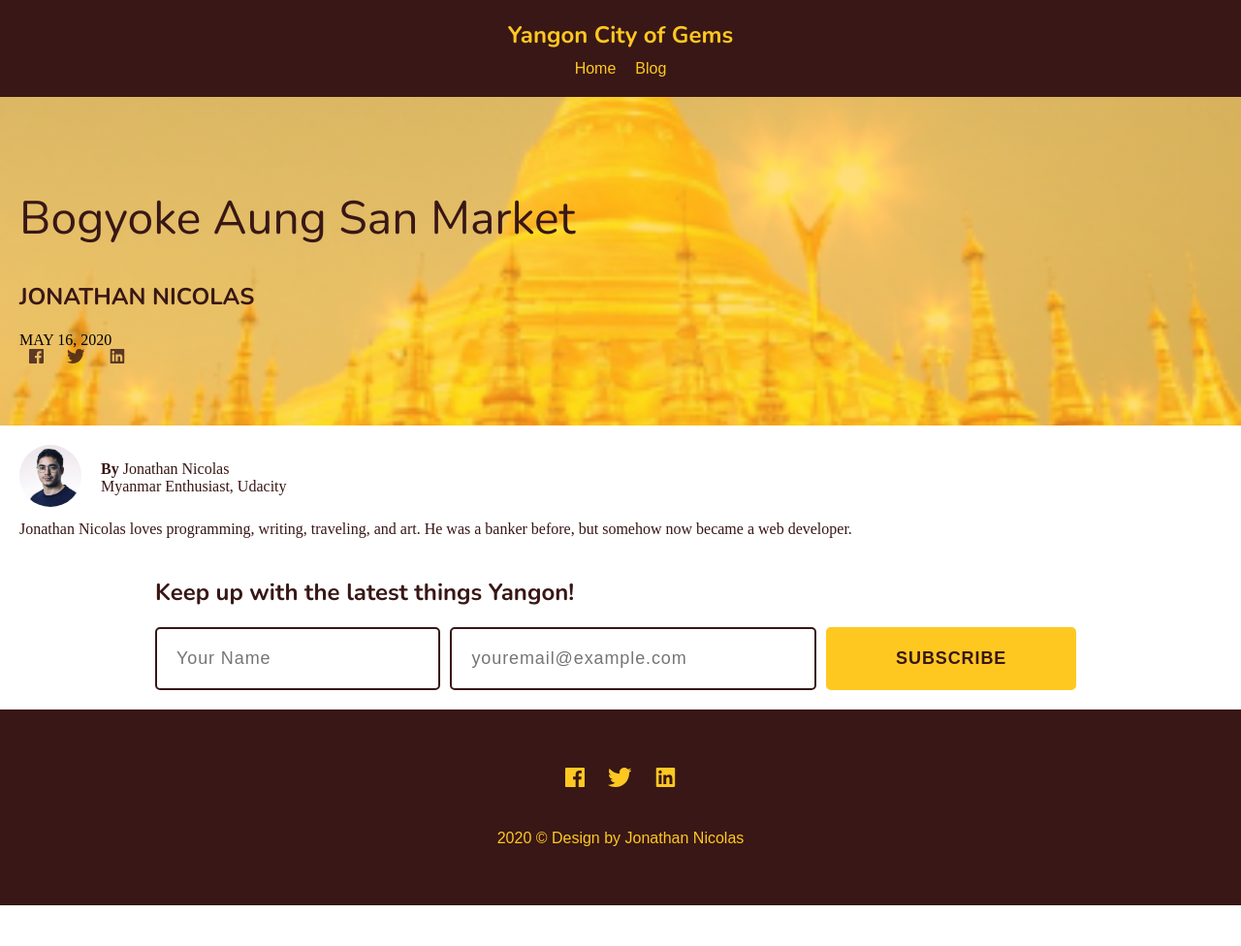
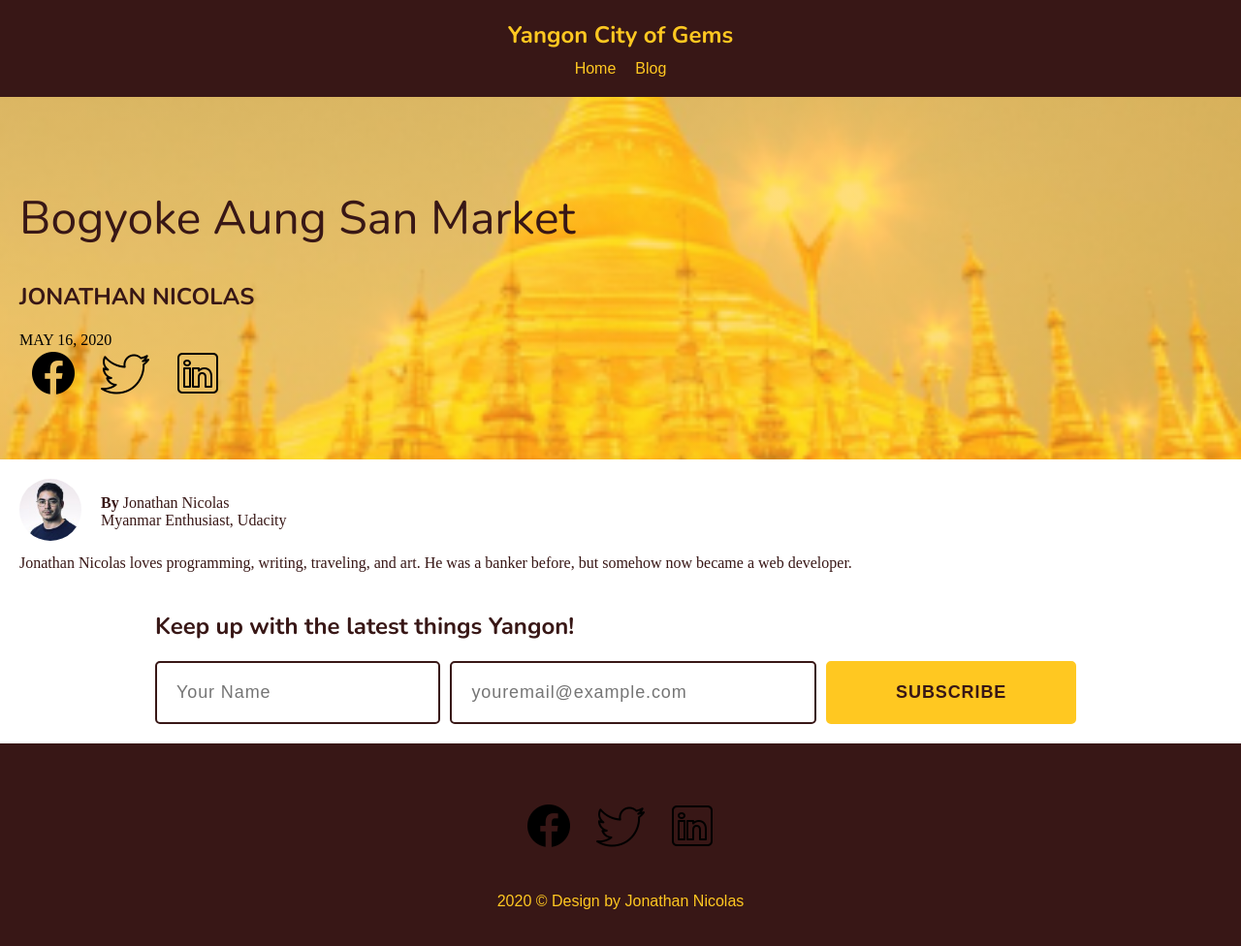
Before and after one commit to jonathannicolasdev/webserver, a plain HTML site: page yangon/posts/bogyoke-aung-san-market.html in a window 1280 px wide. Shown: the whole page at 97% size. Before the commit the page ends 934 px from the top, so only its background shows below. Drawn offline with nearby package versions, Linux system fonts and the light colour scheme.

```diff
--- a/yangon/posts/bogyoke-aung-san-market.html
+++ b/yangon/posts/bogyoke-aung-san-market.html
@@ -28,13 +28,13 @@
         <time>MAY 16, 2020</time>
         <div id="social-links" class="social-links">
           <a href="https://facebook.com">
-            <img src="../assets/icons/facebook-share.svg" alt="Facebook" />
+            <img src="../assets/icons/facebook-share.png" alt="Facebook" />
           </a>
           <a href="https://twitter.com">
-            <img src="../assets/icons/twitter-share.svg" alt="Twitter" />
+            <img src="../assets/icons/twitter-share.png" alt="Twitter" />
           </a>
           <a href="https://linkedin.com">
-            <img src="../assets/icons/linkedin-share.svg" alt="LinkedIn" />
+            <img src="../assets/icons/linkedin-share.png" alt="LinkedIn" />
           </a>
         </div>
       </header>
@@ -80,13 +80,13 @@
       <footer id="footer" class="footer">
         <div id="social-links" class="social-links">
           <a href="https://facebook.com">
-            <img src="../assets/icons/facebook.svg" alt="Facebook" />
+            <img src="../assets/icons/facebook-share.png" alt="Facebook" />
           </a>
           <a href="https://twitter.com">
-            <img src="../assets/icons/twitter.svg" alt="Twitter" />
+            <img src="../assets/icons/twitter-share.png" alt="Twitter" />
           </a>
           <a href="https://linkedin.com">
-            <img src="../assets/icons/linkedin.svg" alt="LinkedIn" />
+            <img src="../assets/icons/linkedin-share.png" alt="LinkedIn" />
           </a>
         </div>
 
```
Also changed, not shown: yangon/index.html (+3 -3 lines), yangon/posts/my-5-favourite-destinations-in-myanmar-to-visit.html (+6 -6 lines), yangon/assets/icons/facebook-share.png (added), yangon/assets/icons/linkedin-share.png (added), yangon/assets/icons/twitter-share.png (added), 1 other file.
